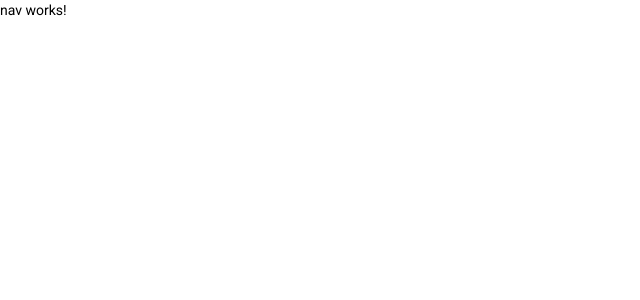
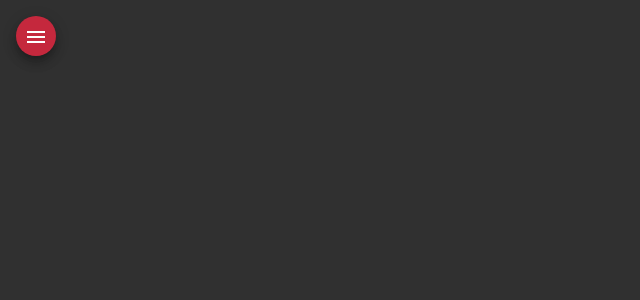
Before and after one commit to edilson-santiago-da-silva/digitalpoint-frontend, an Angular app: page / in a window 1280 px wide. Shown: the top 300 px of the page, without its empty margins (0-640 px from the left). Built offline with nearby package versions, Linux system fonts and the light colour scheme.

Commit message:
HTML and CSS for NAV component

```diff
--- a/src/app/components/nav/nav.component.css
+++ b/src/app/components/nav/nav.component.css
@@ -0,0 +1,29 @@
+.container {
+    height: 100%;
+}
+
+.sidenav {
+    width: 13rem;
+    color: white;
+    background: rgb(197, 40, 61)
+}
+
+img {
+    width: 120px;
+    height: 7rem;
+    margin: .8rem .1rem .1rem 2.5rem;
+}
+
+.sidenav a {
+    color:white;
+}
+
+.sidenav i {
+    margin-right: .6rem;
+}
+
+.menu {
+    margin: 1rem 0 0 1rem;     /*altura x L.Direita x baixo x L.Esquerda */
+    color: white;
+    background: rgb(197, 40, 61)
+}
--- a/src/app/components/nav/nav.component.html
+++ b/src/app/components/nav/nav.component.html
@@ -1 +1,35 @@
-<p>nav works!</p>
+<mat-drawer-container class="container" autosize>
+    <mat-drawer #drawer class="sidenav" mode="side">
+        <img src="assets/img/index-svgrepo-com.svg" alt="">
+     <mat-nav-list class="nav-list">
+        <a mat-list-item routerLink="/">
+            <i class="material-icons">home</i>
+            Home
+        </a>
+        <a mat-list-item routerLink="/">
+            <i class="material-icons">account_circle</i>
+            ADM
+        </a>
+        <a mat-list-item routerLink="/">
+            <i class="material-icons">person</i>
+            Funcionários
+        </a>
+        <a mat-list-item routerLink="/">
+            <i class="material-icons">code</i>
+            GitHub
+        </a>
+        <a mat-list-item routerLink="/">
+            <i class="material-icons">logout</i>
+            Logout
+        </a>
+     </mat-nav-list>
+
+    </mat-drawer>
+
+    <div class="sidenav-content">
+      <button class="menu mat-elevation-z8" (click)="drawer.toggle()" mat-icon-button>
+        <mat-icon>menu</mat-icon>
+      </button>
+    </div>
+
+  </mat-drawer-container>
```
Also changed, not shown: src/assets/img/index-svgrepo-com.svg (added).
